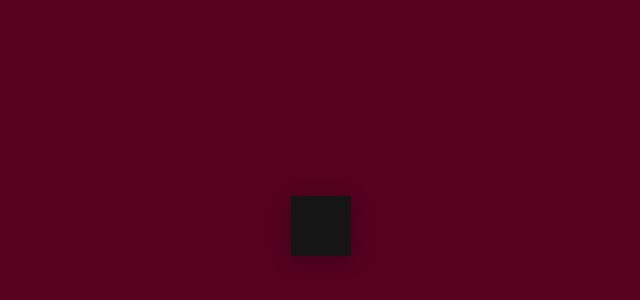
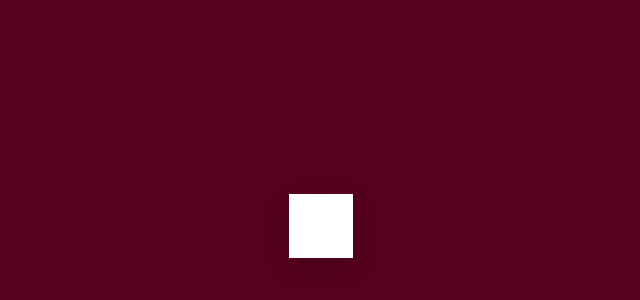
Before and after one commit to awksrj/web-photobooth-0, a React (Create React App) app in the folder frontend/: page /result in a window 1280 px wide. Shown: the part 174-474 px from the top of the page, without its empty margins (319-959 px from the left). Built offline with nearby package versions, Linux system fonts and the light colour scheme.

Commit message:
add printing animation to result page

```diff
--- a/frontend/src/pages/Result.css
+++ b/frontend/src/pages/Result.css
@@ -1,34 +1,65 @@
+/* Result.css */
+
+/* Full‐screen wrapper */
 .result-wrapper {
-    height: 100vh;
-    background-color: #56021F; /* Same background as your photobooth */
-    display: flex;
-    justify-content: center;
-    align-items: center;
+  height: 100vh;
+  background-color: #56021F;
+  display: flex;
+  justify-content: center;
+  align-items: center;
+  margin: 0;
+}
+
+
+.result-container {
+  position: relative;
+  overflow: hidden;             /* clip the strip as it slides in */
+  background-color: #FFFFFF;
+  padding: 32px;
+  /* border-radius: 12px; */
+  box-shadow: 0 8px 24px rgba(0, 0, 0, 0.15);
+  display: flex;
+  flex-direction: column;
+  align-items: center;
+}
+
+/* print */
+.photostrip-combo {
+  background-color: #000;
+  display: flex;
+  flex-direction: column;
+  transform: translateY(-120%);
+  animation: printDown 0.8s ease-out forwards;
+}
+
+/* Slide‐down keyframes */
+@keyframes printDown {
+  0% {
+    transform: translateY(-120%);
   }
+  80% {
+    transform: translateY(10px);
+  }
+  100% {
+    transform: translateY(0);
+  }
+}
 
-  .result-strip {
-    display: flex;
-    flex-direction: column;
-    gap: 20px;
-    padding: 30px;
-    background-color: #161515; /* Match the photobooth container */
-    box-shadow: 0 4px 20px rgba(0, 0, 0, 0.3);
-  }
+/* Individual photo styling */
+.photostrip-combo .result-photo {
+  width: 200px;
+  height: 160px;
+  object-fit: cover;
+  display: block;
+}
 
-  .result-photo {
-    width: 200px;
-    height: 160px;
-    object-fit: cover;
-    border-radius: 10px;
-    background-color: black;
-    box-shadow: 0 2px 8px rgba(0, 0, 0, 0.2);
-  }
-
-  .result-photo.placeholder {
-    color: #aaa;
-    font-size: 14px;
-    font-style: italic;
-    display: flex;
-    justify-content: center;
-    align-items: center;
-  }
+/* Placeholder (empty) styling */
+.photostrip-combo .result-photo.placeholder {
+  background-color: #222;
+  color: #aaa;
+  font-style: italic;
+  font-size: 14px;
+  display: flex;
+  justify-content: center;
+  align-items: center;
+}
--- a/frontend/src/pages/Result.tsx
+++ b/frontend/src/pages/Result.tsx
@@ -1,3 +1,4 @@
+// Result.tsx
 import React from "react";
 import { useLocation, useNavigate } from "react-router-dom";
 import "./Result.css";
@@ -5,7 +6,6 @@ import "./Result.css";
 const Result: React.FC = () => {
   const { state } = useLocation();
   const navigate = useNavigate();
-
   const photos: string[] = state?.photos ?? [];
 
   const handleRetake = () => {
@@ -14,7 +14,9 @@ const Result: React.FC = () => {
 
   return (
     <div className="result-wrapper">
-      <div className="result-strip">
+      <div className="result-container">
+        {/* Black photostrip “combo” */}
+        <div className="photostrip-combo">
           {photos.map((photo, index) =>
             photo ? (
               <img
@@ -30,6 +32,8 @@ const Result: React.FC = () => {
             )
           )}
         </div>
+
+      </div>
     </div>
   );
 };
```
Lines whose indentation alone changed are shown as unchanged.
